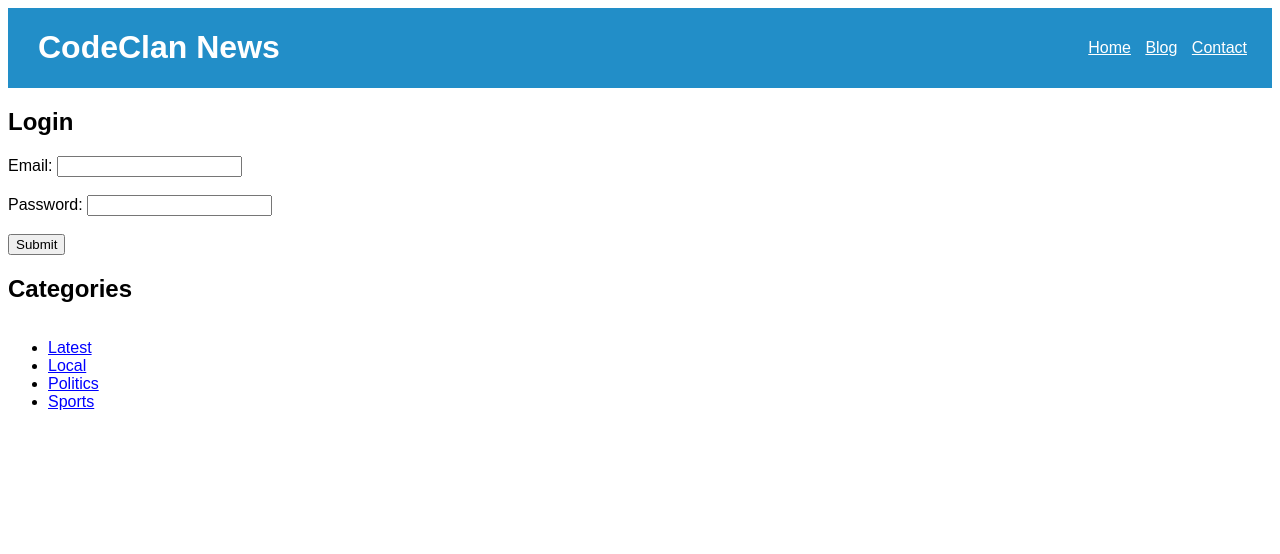
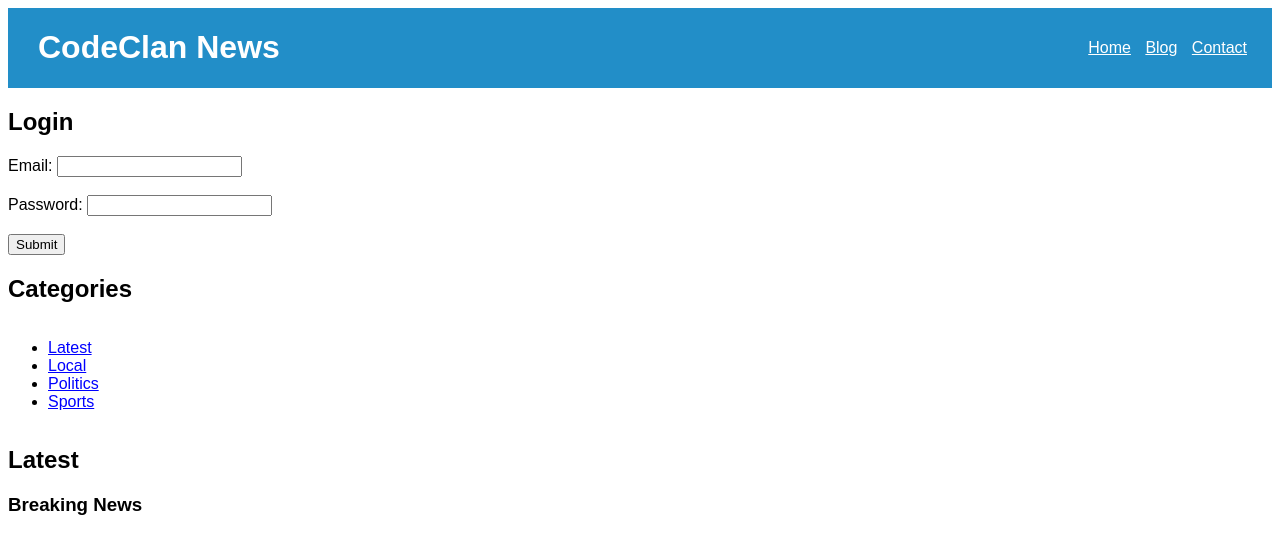
Before and after one commit to Emil-Lima/html_css_lab, a plain HTML site: page index.html in a window 1280 px wide. Drawn offline with Linux system fonts and the light colour scheme.

Commit message:
Add section with id latest

```diff
--- a/index.html
+++ b/index.html
@@ -41,5 +41,9 @@
                 </nav>
         </div>
     </section>
+    <section id="latest">
+        <h2>Latest</h2>
+        <h3>Breaking News</h3>
+    </section>
 </body>
 </html>
```
Also changed, not shown: styles.css (line endings or trailing spaces).
